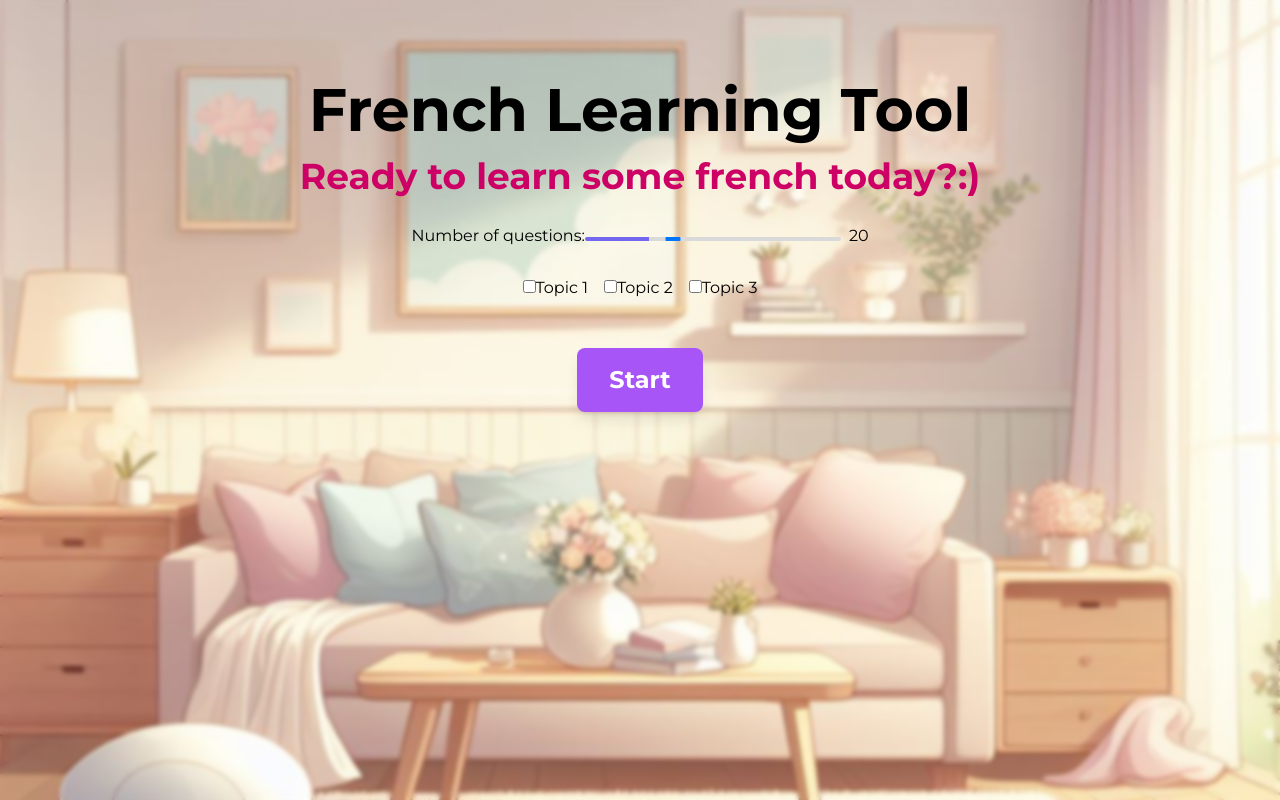
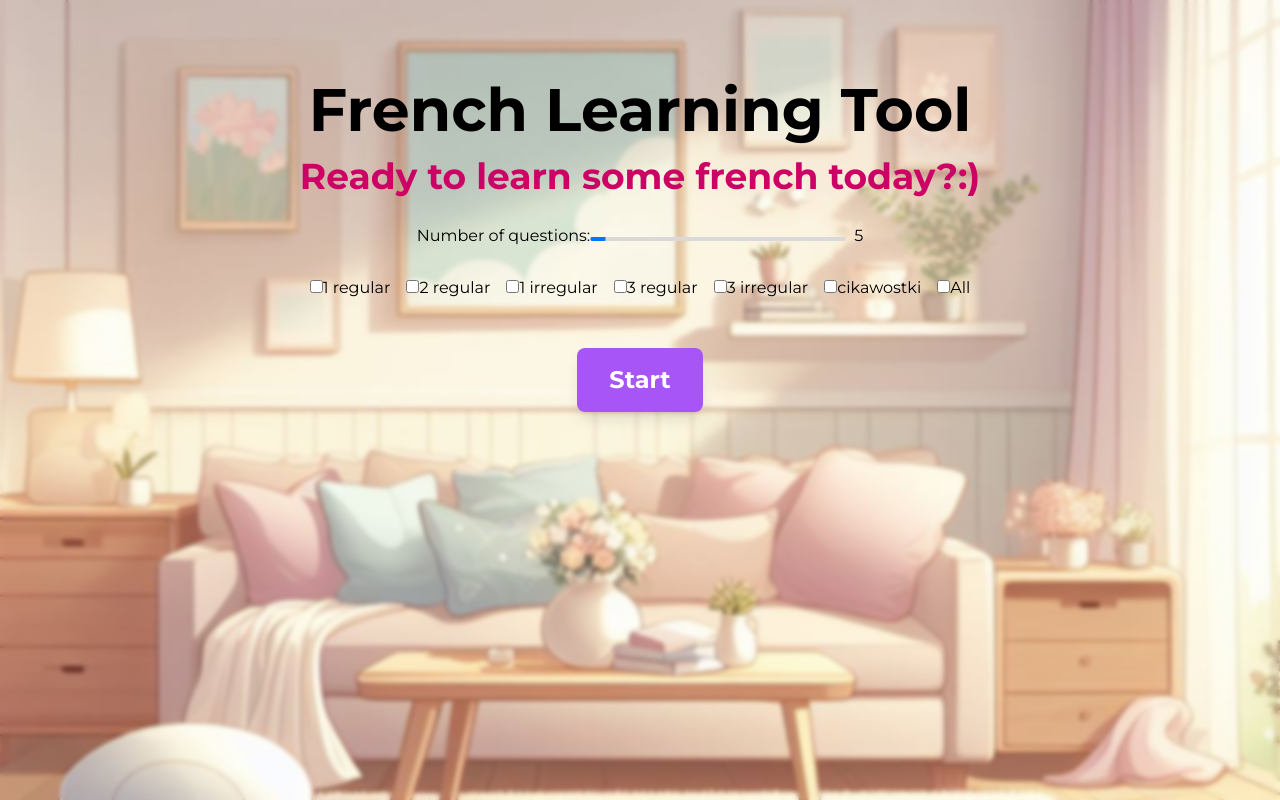
Before and after one commit to Stasnislau/words-learner, a React (Vite) app: page / in a window 1280 px wide. Built offline with nearby package versions, Linux system fonts and the light colour scheme.

Commit message:
Add topic interface and available topics constant

```diff
--- a/src/constants/index.ts
+++ b/src/constants/index.ts
@@ -1,6 +1,33 @@
 export const TIME_FOR_QUESTIONS = 20;
 export const INITIAL_DELAY = 5500;
 
+export const availableTopics = [
+    {
+        id: 1,
+        name: "1 regular"
+    },
+    {
+        id: 2,
+        name: "2 regular"
+    },
+    {
+        id: 3,
+        name: "1 irregular"
+    },
+    {
+        id: 4,
+        name: "3 regular"
+    },
+    {
+        id: 5,
+        name: "3 irregular"
+    },
+    {
+        id: 6,
+        name: "cikawostki"
+    }
+
+]
 export const gameOverText = {
     finish: "You handled it well!",
 }
--- a/src/pages/game.tsx
+++ b/src/pages/game.tsx
@@ -10,13 +10,15 @@ import GameFooter from '../components/game/gameFooter';
 import gameMusic from './../assets/sounds/game.wav';
 import nextQuestion from './../assets/sounds/nextQuestion.mp3';
 import choiceMade from './../assets/sounds/choiceMade.mp3';
-import { useParams } from 'react-router-dom';
+import { useParams, useLocation } from 'react-router-dom';
 import { wordCard, gameStatistics } from '../types';
+import { useNavigate } from 'react-router-dom';
 
 
 
 const GamePage = () => {
-
+    const navigate = useNavigate();
+    const isEnoughWords = useRef<boolean>(true);
     const gameStatisticsRef = useRef<gameStatistics>({
         totalQuestions: 0,
         correctAnswers: 0,
@@ -43,8 +45,41 @@ const GamePage = () => {
         }
     ]
     const [musicSource, setMusicSource] = useState<string>('game');
-    const numberOfQuestions = Number(useParams<{ questions: string }>().questions);
-    const wordPairs = wordPairsData as wordCard[];
+    const { questions } = useParams<{ questions: string }>();
+    const numberOfQuestions = Number(questions);
+
+    const location = useLocation();
+    const queryParams = new URLSearchParams(location.search);
+    const topicIds = queryParams.get('topics')?.split(',').map(Number) || [];
+    const wordPairs = useRef<wordCard[]>(wordPairsData);
+
+    useEffect(() => {
+        const filteredPairs = wordPairsData.filter((wordPair) => {
+            if (!topicIds) {
+                return true;
+            }
+            if (!wordPair) {
+                return false;
+            }
+            const topicIdsOfWordPair = wordPair.topics?.map((topic) => topic.id);
+            if (!topicIdsOfWordPair) {
+                return false;
+            }
+
+            return topicIdsOfWordPair.some((topicId) => topicIds.includes(topicId));
+        });
+        if (filteredPairs.length < 5) {
+            if (isEnoughWords.current) {
+                console.log('not enough words, redirecting')
+                return navigate('/');
+            }
+            isEnoughWords.current = false;
+
+        }
+        wordPairs.current = filteredPairs;
+    }, [topicIds, wordPairsData]);
+
+
     const [numberOfCorrectAnswers, setNumberOfCorrectAnswers] = useState<number>(0);
     const [currentQuestionNumber, setCurrentQuestionNumber] = useState<number>(1);
     const [time, setTimer] = useTimeout(TIME_FOR_QUESTIONS, false, INITIAL_DELAY, () => {
@@ -77,13 +112,15 @@ const GamePage = () => {
     }, [musicSource, hasFirstCountdownFinished]);
 
     useEffect(() => {
-        const pair = wordPairs[Math.floor(Math.random() * (wordPairs.length - 1))];
+        if (wordPairs.current.length < 5) {
+            return
+        }
+        const pair = wordPairs.current[Math.floor(Math.random() * (wordPairs.current.length - 1))];
         question.current = pair.word;
         answer.current = pair.translation;
-
         const localOptions: string[] = [answer.current];
         while (localOptions.length < 4) {
-            const randomPair = wordPairs[Math.floor(Math.random() * (wordPairs.length - 1))];
+            const randomPair = wordPairs.current[Math.floor(Math.random() * (wordPairs.current.length - 1))];
             if (!localOptions.includes(randomPair.translation)) {
                 localOptions.push(randomPair.translation);
             }
@@ -147,7 +184,6 @@ const GamePage = () => {
         } else {
             audioRef.current?.pause();
         }
-        console.log('next question', musicSource);
     }, [isGameOn.current]);
 
     const onChoice = (isCorrect: boolean) => {
@@ -164,7 +200,6 @@ const GamePage = () => {
         }
         setMusicSource('choiceMade');
         setIsRevealed(true);
-        console.log('choice made', musicSource)
 
         handleNext();
     };
@@ -206,7 +241,7 @@ const GamePage = () => {
                         setHasFirstCountdownFinished(false);
                         setIsRevealed(false);
                     }} onExit={() => {
-                        window.location.href = '/';
+                        navigate('/');
                     }} />}
                 </div>
             ) : (
--- a/src/pages/home.tsx
+++ b/src/pages/home.tsx
@@ -1,17 +1,25 @@
 import React, { useState } from 'react';
 import styles from '../styles';
+import { availableTopics } from '../constants';
+import { useNavigate } from 'react-router-dom';
 
 const HomePage = () => {
-    const [numberOfQuestions, setNumberOfQuestions] = useState<number>(20);
-    const [selectedTopics, setSelectedTopics] = useState<string[]>([]);
-
-    const topics = ['Topic 1', 'Topic 2', 'Topic 3'];
+    const navigate = useNavigate();
+    const [numberOfQuestions, setNumberOfQuestions] = useState<number>(5);
+    const [selectedTopicsIds, setSelectedTopicsIds] = useState<number[]>([]);
 
     const handleTopicChange = (event: React.ChangeEvent<HTMLInputElement>) => {
         if (event.target.checked) {
-            setSelectedTopics([...selectedTopics, event.target.value]);
+            setSelectedTopicsIds([...selectedTopicsIds, Number(event.target.value)]);
         } else {
-            setSelectedTopics(selectedTopics.filter(topic => topic !== event.target.value));
+            setSelectedTopicsIds(selectedTopicsIds.filter(id => id !== Number(event.target.value)));
+        }
+        if (event.target.value === 'all') {
+            if (event.target.checked) {
+                setSelectedTopicsIds(availableTopics.map(topic => topic.id));
+            } else {
+                setSelectedTopicsIds([]);
+            }
         }
     };
 
@@ -41,18 +49,24 @@ const HomePage = () => {
                     </label>
                 </div>
                 <div className="flex justify-center items-center flex-wrap mt-5">
-                    {topics.map(topic => (
-                        <label key={topic} className="m-2">
-                            <input type="checkbox" value={topic} onChange={handleTopicChange} />
-                            {topic}
+                    {availableTopics.map(topic => (
+                        <label key={topic.id} className="m-2">
+                            <input type="checkbox" checked={
+                                selectedTopicsIds.includes(topic.id)
+                            } value={topic.id} onChange={handleTopicChange} />
+                            {topic.name}
                         </label>
                     ))}
+                    <label className="m-2">
+                        <input type="checkbox" value="all" onChange={handleTopicChange} />
+                        All
+                    </label>
                 </div>
                 <div className="flex justify-center items-center mt-10">
                     <button
                         className={`${styles.purpleButton} px-8 py-4 text-white text-2xl rounded-lg shadow-lg`}
                         onClick={() => {
-                            window.location.href = `/game/${numberOfQuestions}?topics=${selectedTopics.join(',')}`;
+                            navigate(`/game/${numberOfQuestions}?topics=${selectedTopicsIds.join(',')}`);
                         }}
                     >
                         Start
--- a/src/wordPairs.json
+++ b/src/wordPairs.json
@@ -3,349 +3,540 @@
         "word": "Trouver",
         "translation": "Znaleźć",
         "topics": [
-            "1 regular"
+            {
+                "id": 1,
+                "name": "1 regular"
+            }
         ]
     },
     {
         "word": "Finir",
         "translation": "Kończyć",
         "topics": [
-            "2 regular"
+            {
+                "id": 2,
+                "name": "2 regular"
+            }
         ]
     },
     {
         "word": "Choisir",
         "translation": "Wybierać",
         "topics": [
-            "2 regular"
+            {
+                "id": 2,
+                "name": "2 regular"
+            }
         ]
     },
     {
         "word": "Réfléchir",
         "translation": "Zastanawiać się",
         "topics": [
-            "2 regular"
+            {
+                "id": 2,
+                "name": "2 regular"
+            }
         ]
     },
     {
         "word": "Obéir",
         "translation": "Słuchać się",
         "topics": [
-            "2 regular"
+            {
+                "id": 2,
+                "name": "2 regular"
+            }
         ]
     },
     {
         "word": "Appeler",
         "translation": "Nazywać",
         "topics": [
-            "1 irregular"
+            {
+                "id": 3,
+                "name": "1 irregular"
+            }
         ]
     },
     {
         "word": "Payer",
         "translation": "Płacić",
         "topics": [
-            "1 irregular"
+            {
+                "id": 3,
+                "name": "1 irregular"
+            }
         ]
     },
     {
         "word": "Envoyer",
         "translation": "Wysyłać",
         "topics": [
-            "1 irregular"
+            {
+                "id": 3,
+                "name": "1 irregular"
+            }
         ]
     },
     {
         "word": "Essayer",
         "translation": "Przymierzać (ubranie)",
         "topics": [
-            "1 irregular"
+            {
+                "id": 3,
+                "name": "1 irregular"
+            }
         ]
     },
     {
         "word": "Essayer de",
         "translation": "Próbować",
         "topics": [
-            "1 irregular"
+            {
+                "id": 3,
+                "name": "1 irregular"
+            }
         ]
     },
     {
         "word": "Manger",
         "translation": "Jeść",
         "topics": [
-            "1 irregular"
+            {
+                "id": 3,
+                "name": "1 irregular"
+            }
         ]
     },
     {
         "word": "Nager",
         "translation": "Pływać",
         "topics": [
-            "1 irregular"
+            {
+                "id": 3,
+                "name": "1 irregular"
+            }
         ]
     },
     {
         "word": "Changer",
         "translation": "Zmieniać",
         "topics": [
-            "1 irregular"
+            {
+                "id": 3,
+                "name": "1 irregular"
+            }
         ]
     },
     {
         "word": "Ranger",
         "translation": "Porządkować/układać",
         "topics": [
-            "1 irregular"
+            {
+                "id": 3,
+                "name": "1 irregular"
+            }
         ]
     },
     {
         "word": "Commencer",
         "translation": "Zaczynać",
         "topics": [
-            "1 irregular"
+            {
+                "id": 3,
+                "name": "1 irregular"
+            }
         ]
     },
     {
         "word": "Ouvrir",
         "translation": "Otwierać",
         "topics": [
-            "1 irregular"
+            {
+                "id": 3,
+                "name": "1 irregular"
+            }
         ]
     },
     {
         "word": "Souffrir",
         "translation": "Cierpieć",
         "topics": [
-            "1 irregular"
+            {
+                "id": 3,
+                "name": "1 irregular"
+            }
         ]
     },
     {
         "word": "Offrir",
         "translation": "Oferować/podarować",
         "topics": [
-            "1 irregular"
+            {
+                "id": 3,
+                "name": "1 irregular"
+            }
         ]
     },
     {
         "word": "Couvrir",
         "translation": "Przykrywać",
         "topics": [
-            "1 irregular"
+            {
+                "id": 3,
+                "name": "1 irregular"
+            }
         ]
     },
     {
         "word": "Decouvrir",
         "translation": "Odkrywać",
         "topics": [
-            "1 irregular"
+            {
+                "id": 3,
+                "name": "1 irregular"
+            }
         ]
     },
     {
         "word": "détendre",
         "translation": "odprężać",
         "topics": [
-            "3 regular"
+            {
+                "id": 4,
+                "name": "3 regular"
+            }
         ]
     },
     {
         "word": "Attendre",
         "translation": "Czekać",
-        "topics": "3 regular"
+        "topics": [
+            {
+                "id": 4,
+                "name": "3 regular"
+            }
+        ]
     },
     {
         "word": "Courir",
         "translation": "Biegać",
         "topics": [
-            "3 irregular"
+            {
+                "id": 5,
+                "name": "3 irregular"
+            }
         ]
     },
     {
         "word": "Prendre",
         "translation": "Brać",
         "topics": [
-            "3 irregular"
+            {
+                "id": 5,
+                "name": "3 irregular"
+            }
         ]
     },
     {
         "word": "Apprendre",
         "translation": "Uczyć się",
         "topics": [
-            "3 irregular"
+            {
+                "id": 5,
+                "name": "3 irregular"
+            }
         ]
     },
     {
         "word": "Comprendre",
         "translation": "Rozumieć",
         "topics": [
-            "3 irregular"
+            {
+                "id": 5,
+                "name": "3 irregular"
+            }
         ]
     },
     {
         "word": "Surprendre",
         "translation": "Zaskakiwać",
         "topics": [
-            "3 irregular"
+            {
+                "id": 5,
+                "name": "3 irregular"
+            }
         ]
     },
     {
         "word": "Vendre",
         "translation": "Sprzedawać",
         "topics": [
-            "3 irregular"
+            {
+                "id": 5,
+                "name": "3 irregular"
+            }
         ]
     },
     {
         "word": "Partir",
         "translation": "Wyjeżdżać",
         "topics": [
-            "3 irregular"
+            {
+                "id": 5,
+                "name": "3 irregular"
+            }
         ]
     },
     {
         "word": "Sortir",
         "translation": "Wychodzić",
         "topics": [
-            "3 irregular"
+            {
+                "id": 5,
+                "name": "3 irregular"
+            }
         ]
     },
     {
         "word": "Mentir",
         "translation": "Kłamać",
         "topics": [
-            "3 irregular"
+            {
+                "id": 5,
+                "name": "3 irregular"
+            }
         ]
     },
     {
         "word": "Dormir",
         "translation": "Spać",
         "topics": [
-            "3 irregular"
+            {
+                "id": 5,
+                "name": "3 irregular"
+            }
         ]
     },
     {
         "word": "Se sentir",
         "translation": "Czuć się",
         "topics": [
-            "3 irregular"
+            {
+                "id": 5,
+                "name": "3 irregular"
+            }
         ]
     },
     {
         "word": "faire",
         "translation": "robić",
         "topics": [
-            "3 irregular",
-            "cikawostki"
+            {
+                "id": 5,
+                "name": "3 irregular"
+            },
+            {
+                "id": 6,
+                "name": "cikawostki"
+            }
         ]
     },
     {
         "word": "dire",
         "translation": "mówić",
         "topics": [
-            "3 irregular",
-            "cikawostki"
+            {
+                "id": 5,
+                "name": "3 irregular"
+            },
+            {
+                "id": 6,
+                "name": "cikawostki"
+            }
         ]
     },
     {
         "word": "boire",
         "translation": "pić",
         "topics": [
-            "3 irregular",
-            "cikawostki"
+            {
+                "id": 5,
+                "name": "3 irregular"
+            },
+            {
+                "id": 6,
+                "name": "cikawostki"
+            }
         ]
     },
     {
         "word": "devoir",
         "translation": "musieć",
         "topics": [
-            "3 irregular",
-            "cikawostki"
+            {
+                "id": 5,
+                "name": "3 irregular"
+            },
+            {
+                "id": 6,
+                "name": "cikawostki"
+            }
         ]
     },
     {
         "word": "venir",
         "translation": "przychodzić",
         "topics": [
-            "3 irregular",
-            "cikawostki"
+            {
+                "id": 5,
+                "name": "3 irregular"
+            },
+            {
+                "id": 6,
+                "name": "cikawostki"
+            }
         ]
     },
     {
         "word": "tenir",
         "translation": "trzymać",
         "topics": [
-            "3 irregular",
-            "cikawostki"
+            {
+                "id": 5,
+                "name": "3 irregular"
+            },
+            {
+                "id": 6,
+                "name": "cikawostki"
+            }
         ]
     },
     {
         "word": "voir",
         "translation": "widzieć",
         "topics": [
-            "3 irregular",
-            "cikawostki"
+            {
+                "id": 5,
+                "name": "3 irregular"
+            },
+            {
+                "id": 6,
+                "name": "cikawostki"
+            }
         ]
     },
     {
         "word": "pouvoir",
         "translation": "móc",
         "topics": [
-            "3 irregular",
-            "cikawostki"
+            {
+                "id": 5,
+                "name": "3 irregular"
+            },
+            {
+                "id": 6,
+                "name": "cikawostki"
+            }
         ]
     },
     {
         "word": "savoir",
         "translation": "wiedzieć",
         "topics": [
-            "3 irregular",
-            "cikawostki"
+            {
+                "id": 5,
+                "name": "3 irregular"
+            },
+            {
+                "id": 6,
+                "name": "cikawostki"
+            }
         ]
     },
     {
         "word": "recevoir",
         "translation": "otrzymywać",
         "topics": [
-            "3 irregular",
-            "cikawostki"
+            {
+                "id": 5,
+                "name": "3 irregular"
+            },
+            {
+                "id": 6,
+                "name": "cikawostki"
+            }
         ]
     },
     {
         "word": "lire",
         "translation": "czytać",
         "topics": [
-            "3 irregular",
-            "cikawostki"
+            {
+                "id": 5,
+                "name": "3 irregular"
+            },
+            {
+                "id": 6,
+                "name": "cikawostki"
+            }
         ]
     },
     {
         "word": "écrire",
         "translation": "pisać",
         "topics": [
-            "3 irregular",
-            "cikawostki"
+            {
+                "id": 5,
+                "name": "3 irregular"
+            },
+            {
+                "id": 6,
+                "name": "cikawostki"
+            }
         ]
     },
     {
         "word": "connaître",
         "translation": "znać",
         "topics": [
-            "3 irregular",
-            "cikawostki"
+            {
+                "id": 5,
+                "name": "3 irregular"
+            },
+            {
+                "id": 6,
+                "name": "cikawostki"
+            }
         ]
     },
     {
         "word": "vouloir",
         "translation": "chcieć",
         "topics": [
-            "3 irregular",
-            "cikawostki"
+            {
+                "id": 5,
+                "name": "3 irregular"
+            },
+            {
+                "id": 6,
+                "name": "cikawostki"
+            }
         ]
     },
     {
         "word": "devenir",
         "translation": "stawać się",
         "topics": [
-            "3 irregular",
-            "cikawostki"
+            {
+                "id": 5,
+                "name": "3 irregular"
+            },
+            {
+                "id": 6,
+                "name": "cikawostki"
+            }
         ]
     }
 ]
```
Also changed, not shown: src/types/index.ts (+6 -1 lines).
